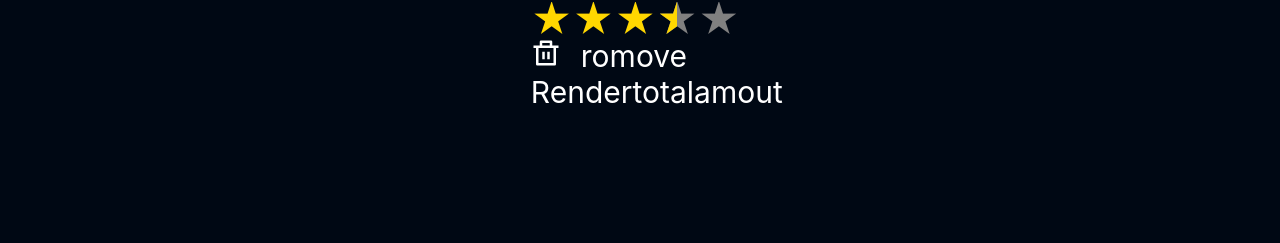
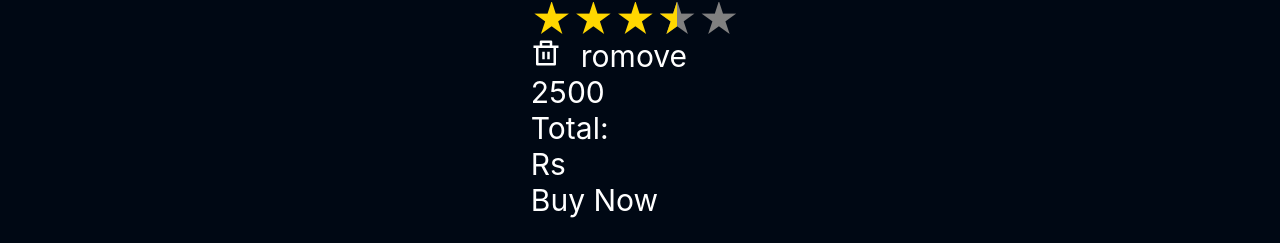
Before and after one commit to Soni895/Edu_tech, a React (Create React App) app: page /dashboard/cart in a window 1280 px wide. Shown: the part 554-797 px from the top of the page. Built offline with nearby package versions, Linux system fonts and the light colour scheme; no server answers.

Commit message:
ode update

```diff
--- a/src/components/core/dashboard/Cart/Rendercartcourses.js
+++ b/src/components/core/dashboard/Cart/Rendercartcourses.js
@@ -15,6 +15,7 @@ function Rendercartcourses() {
       Category: "dats",
       rating: 3.9,
       RagingAndReviewCount: 5,
+      Price:2500
     },
   ];
 
@@ -43,11 +44,12 @@ function Rendercartcourses() {
             <div>
               <button className="flex gap-5" onClick={()=>
               {
-                dispatch(removeitem())
+                dispatch(removeitem(course._id))
               }}>
                 <RiDeleteBinLine />
                 <span>romove</span>
               </button>
+              <p> {course?.Price}</p>
             </div>
           </div>
         );
--- a/src/components/core/dashboard/Cart/Rendertotalamout.js
+++ b/src/components/core/dashboard/Cart/Rendertotalamout.js
@@ -1,9 +1,31 @@
 
 import React from 'react'
+import { useSelector } from 'react-redux'
+import Iconbtn from '../../../common/Iconbtn';
 
 function Rendertotalamout() {
+    const {Total,Cart}= useSelector((state)=>state.Cart);
+
+    const handlebycourse=()=>
+    {
+        const course= Cart.map((course)=>course._id);
+         console.log("all courses=>",course);
+
+         // api for buy course-> payment get way
+
+    }
+
   return (
-    <div>Rendertotalamout</div>
+    <div>
+
+        <p>Total:</p>
+        <p>Rs {Total}</p>
+        <Iconbtn
+            text={"Buy Now"}
+            onclick={handlebycourse}
+
+        />
+    </div>
   )
 }
 
```
